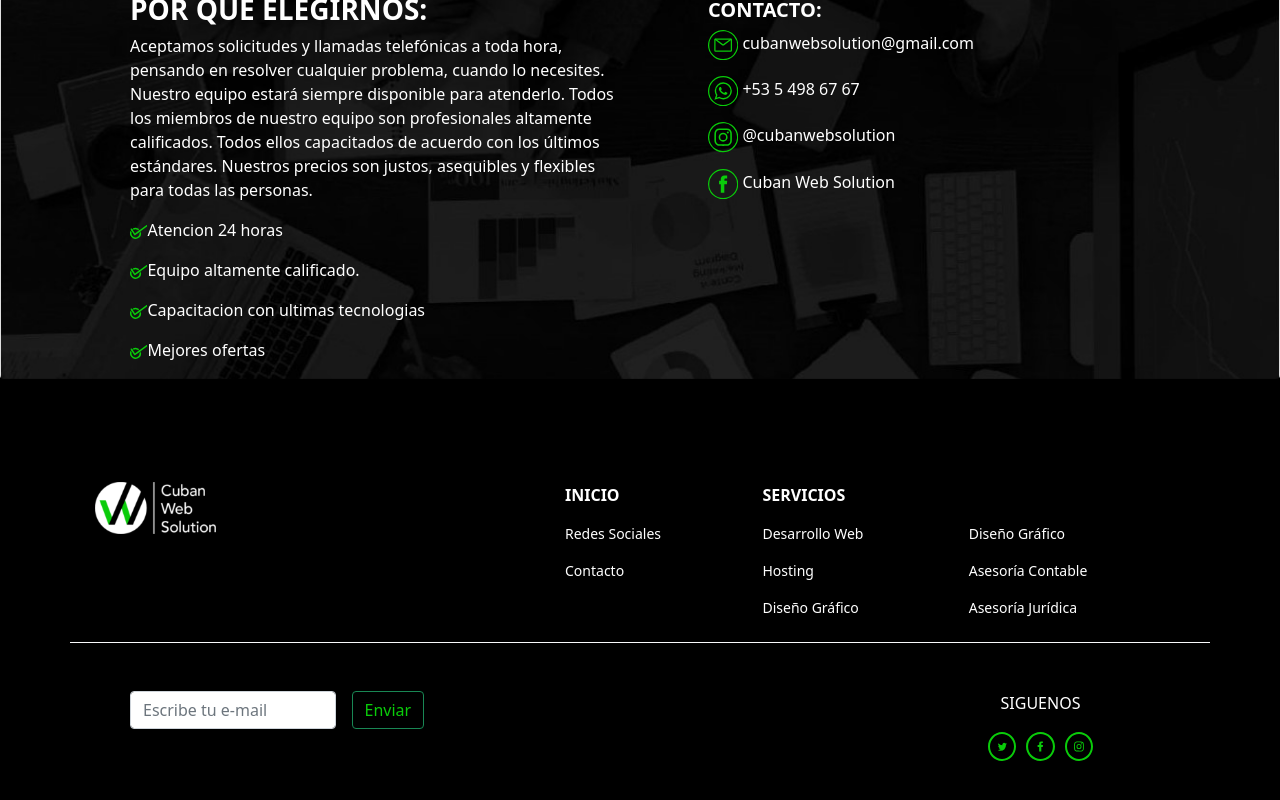
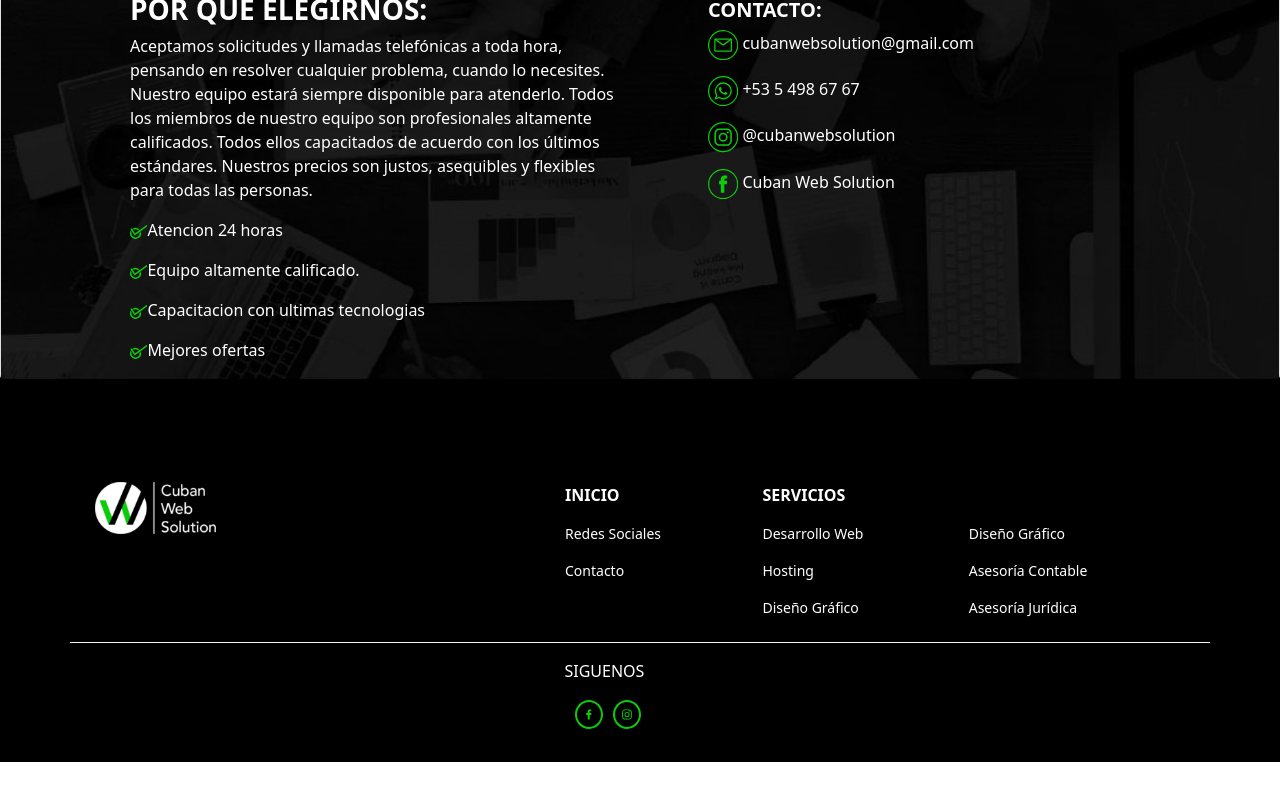
Before and after one commit to Abelito8991/CubaWebSolution, a Vue app: page / in a window 1280 px wide. Shown: the part 1333-2133 px from the top of the page. After the commit the page ends 2095 px from the top, so only its background shows below. Built offline with nearby package versions, Linux system fonts and the light colour scheme.

Commit message:
v0.01 navbar arreglado

```diff
--- a/src/components/Footer.vue
+++ b/src/components/Footer.vue
@@ -33,25 +33,23 @@
                     </table>
                 </div>
             </div>
-            <div class="row p-5">
-                <div class="col-12 col-sm-12 col-lg-5 p3">
-                    <form class="form-inline d-flex">
-                        <input class="form-control w-50 mr-sm-2" type="search" placeholder="Escribe tu e-mail" aria-label="Search">
-                        <button class="btn btn-outline-success mx-3 my-2 my-sm-0">Enviar</button>
-                    </form>
-                </div>
-                <div class="col-sm-12 col-lg-7 row d-flex justify-content-sm-center justify-content-lg-end pt-5 pt-sm-5 pt-lg-0">
-                    <div class="col-md-4 text-center">
+            <div class="row p-2">
+                <div class="col-sm-12 col-lg-7 row d-flex justify-content-sm-center justify-content-lg-end pt-2 pt-sm-5 pt-lg-0">
+                    <div class="col-md-4 text-center pt-md-2 pb-4">
                         <p class="text-white">SIGUENOS</p>
-                        <span class="btn p-0">
+                        <!-- <span class="btn p-0">
                             <img :src="twitterlogo" >
-                        </span>
+                        </span> -->
+                        <a href="https://www.facebook.com/CubanwebSolution">
                         <span class="btn p-0 ms-2">
                             <img :src="facelogo">
                         </span>
+                        </a>
+                        <a href="https://www.instagram.com/cubanwebsolution/">
                         <span class="btn p-0 ms-2">
                             <img :src="iglogo" >
                         </span>
+                        </a>
                     </div>
 
                 </div>
```
